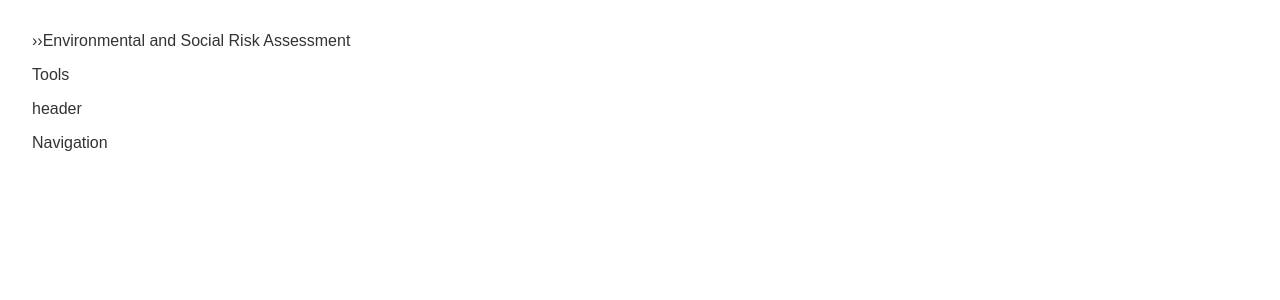
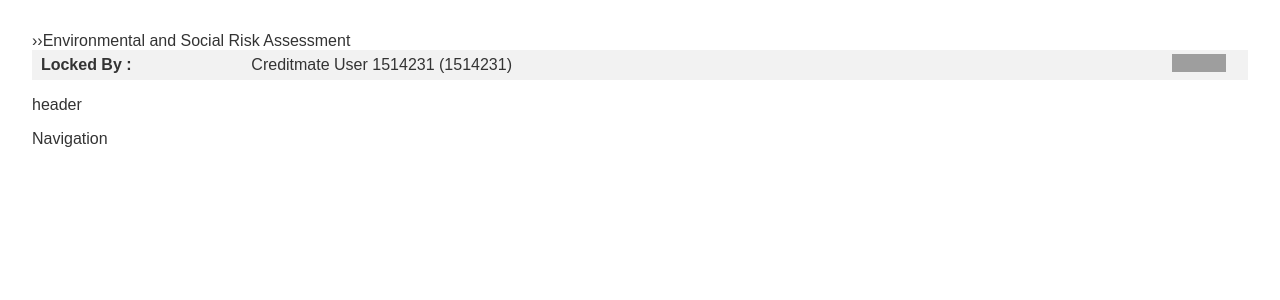
Before and after one commit to avinaidu22/creditmate-project, an Angular app: page / in a window 1280 px wide. Shown: the top 300 px of the page. Built offline with nearby package versions, Linux system fonts and the light colour scheme; grey boxes are pictures that could not be loaded.

Commit message:
Update tools.component.html

```diff
--- a/src/creditmate/tools/tools.component.html
+++ b/src/creditmate/tools/tools.component.html
@@ -1 +1,18 @@
-<p>Tools </p>
+
+<TABLE cellSpacing=0 cellPadding=0 width="100%" align=center border=0><TBODY>
+<TR><!-- GunA Edit Lock Starts -->
+<TD bgColor=#f2f2f2 colSpan=4>
+<DIV align=left>
+<TABLE cellSpacing=0 cellPadding=0 width="100%" align=left border=0>
+<TBODY>
+<TR>
+<TD align=left></TD></TR>
+<TR>
+<TD align=left>
+<TABLE class=menublue cellSpacing=0 cellPadding=0>
+<TBODY>
+<TR>
+<TD class=bgTbRowWh width="45%"><STRONG>&nbsp; Locked By&nbsp;:&nbsp; </STRONG></TD>
+<TD class=bgTbRowWh width="54%" align=left>Creditmate User 1514231 (1514231) </TD></TR></TBODY></TABLE></TD></TR></TBODY></TABLE></DIV></TD>
+<TD bgColor=#f2f2f2 height=30 colSpan=4>
+<DIV align=right><!--  code to delete esrat -- starts --><!--  code to delete esrat -- ends	--><A onclick=unlockESRATForEdit() title=Read-only style="CURSOR: hand"><IMG border=0 alt=Read-only src="/CreditRethinkCREUAT/image/Read.gif" width=18 height=18> </A><!-- Veni Added condition for CB ESRA Version 4.0 for Refresh button visible and disable condition --><A onclick="dynamicAnchor('/CreditRethinkCREUAT/ESRAT/esratRefreshCreateIndex.action', '7', '', '');" href="#"><IMG onclick=updateFlag(); border=0 alt=Refresh src="/CreditRethinkCREUAT/image/refresh.gif" width=18 height=18></A> <A href="javascript:closeESRATWindow()"><IMG border=0 alt=Close src="/CreditRethinkCREUAT/image/close_now.gif" width=18 height=18></A> &nbsp;&nbsp;&nbsp;&nbsp; </DIV></TD></TR></TBODY></TABLE>
```
